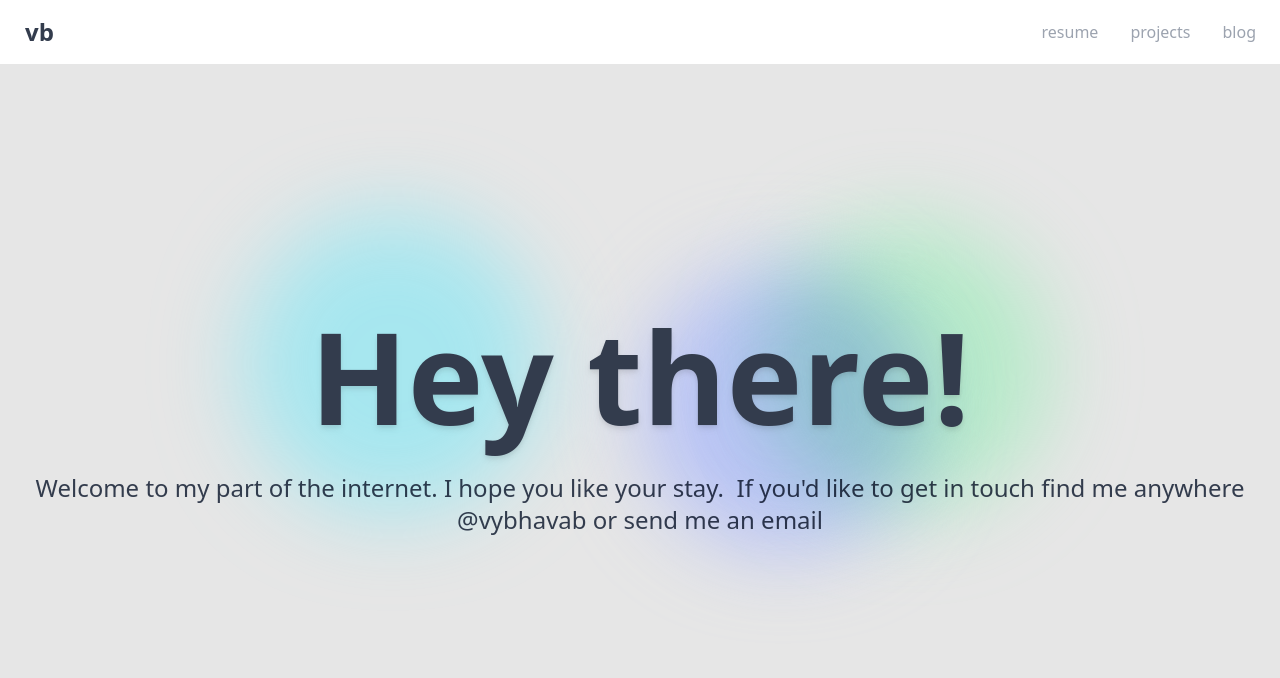
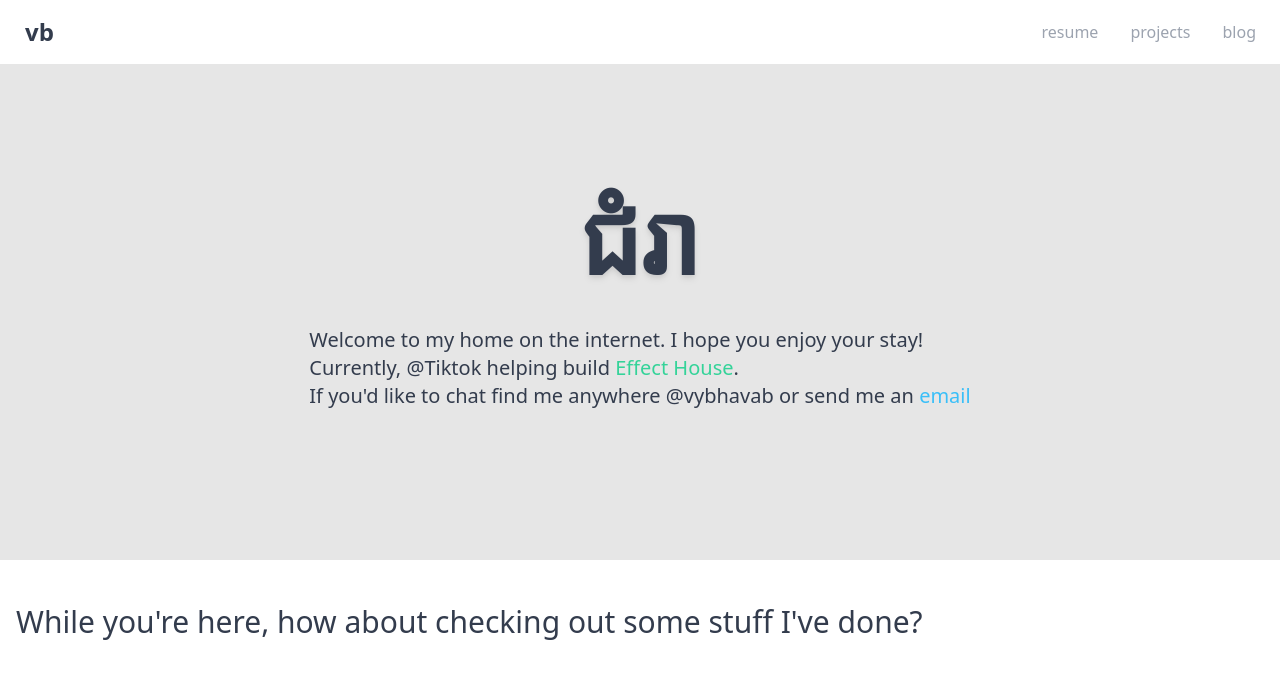
Before and after one commit to vybhavab/vybhavb-website, a Next.js app: page / in a window 1280 px wide. Shown: the top 678 px of the page. Built offline with nearby package versions, Linux system fonts and the light colour scheme.

Commit message:
feat(): Hello all over the world!

```diff
--- a/package.json
+++ b/package.json
@@ -17,7 +17,8 @@
         "framer-motion": "^4",
         "next": "^12.1.5",
         "react": "^17.0.2",
-        "react-dom": "^17.0.2"
+        "react-dom": "^17.0.2",
+        "typed.js": "^2.0.12"
     },
     "scripts": {
         "dev": "next dev",
--- a/src/components/Hero.tsx
+++ b/src/components/Hero.tsx
@@ -1,30 +1,67 @@
-import React from 'react';
+import React, { useEffect, useRef } from 'react';
+import Typed, { TypedOptions } from 'typed.js';
 
 interface HeroProps {
   heroTitle: string;
+  heroTitleList?: string[];
   heroContent: JSX.Element;
+  mobileHeroContent: JSX.Element;
 }
 
-const Hero = ({ heroTitle, heroContent }: HeroProps): JSX.Element => (
+const Hero = ({
+  heroTitle, heroTitleList, heroContent, mobileHeroContent,
+}: HeroProps): JSX.Element => {
+  const el = useRef<HTMLSpanElement | null>(null);
+  const typed = useRef<Typed | null>(null);
+
+  useEffect(() => {
+    const options:TypedOptions = {
+      strings: heroTitleList,
+      typeSpeed: 50,
+      backSpeed: 50,
+      showCursor: false,
+      smartBackspace: true,
+      shuffle: true,
+      loop: true,
+    };
+
+    // elRef refers to the <span> rendered below
+    if (el && el.current) {
+      typed.current = new Typed(el.current, options);
+    }
+
+    return () => {
+      // Make sure to destroy Typed instance during cleanup
+      // to prevent memory leaks
+      if (typed.current) { typed.current.destroy(); }
+    };
+  });
+
+  return (
     <div
       className="hero bg-base-200"
       style={{
-      height: 'calc(100vh - 64px)',
+        height: 'calc(70vh - 64px)',
       }}
     >
-    <div className="hero-content text-center">
-      <div className="max-w-full">
-        <div className="relative invisible lg:visible">
-          <div className="absolute -top-20 left-64 w-72 h-72 bg-cyan-300 rounded-full mix-blend-multiply filter blur-2xl opacity-50 animate-heroBlob" />
-          <div className="absolute -top-10 left-1/2 w-72 h-72 bg-indigo-300 rounded-full mix-blend-multiply filter blur-2xl opacity-70 animate-heroBlob animation-delay-5000" />
-          <div className="absolute -top-20 right-52 w-72 h-72 bg-green-300 rounded-full mix-blend-multiply filter blur-2xl opacity-50 animate-heroBlob animation-delay-3000" />
+      <div className="hero-content flex-col">
+        <div className="w-fit">
+          { (heroTitleList && heroTitleList.length > 0) ? <span className="font-extrabold p-2 text-4xl lg:text-8xl drop-shadow-md shadow-white text-center" ref={el} /> : <h1 className="font-extrabold p-2 text-4xl lg:text-8xl drop-shadow-md shadow-white text-center">{heroTitle}</h1>}
+        </div>
+        <div className="md:hidden">
+          { mobileHeroContent }
+        </div>
+        <div className="hidden md:block text-left">
+          {heroContent}
         </div>
 
-        <h1 className="font-extrabold p-2 text-5xl lg:text-9xl drop-shadow-md shadow-white">{heroTitle}</h1>
-        {heroContent}
-      </div>
       </div>
     </div>
   );
+};
+
+Hero.defaultProps = {
+  heroTitleList: [],
+};
 
 export default Hero;
--- a/src/pages/index.tsx
+++ b/src/pages/index.tsx
@@ -1,22 +1,97 @@
 import Hero from 'components/Hero';
 import Link from 'next/link';
 import React from 'react';
+
+const heroContent = (
+  <p className="py-6 text-xl">
+    Welcome to my home on the internet. I hope you enjoy your stay!
+    <br />
+    Currently,
+    {' '}
+    <Link href="https://www.tiktok.com">@Tiktok</Link>
+    {' '}
+    helping build
+    {' '}
+    <Link href="https://effecthouse.tiktok.com"><a href="https://effecthouse.tiktok.com" className="text-emerald-400">Effect House</a></Link>
+    .
+    <br />
+    If you&apos;d like to chat find me anywhere @vybhavab or send me an
+    {' '}
+    <Link href="mailto:vybhavab@gmail.com"><a href="mailto:vybhavab@gmail.com" className="text-info">email</a></Link>
+  </p>
+);
+
+const mobileHeroContent = (
+  <p className="py-6 text-md">
+    Welcome to my home on the internet. Currently I&apos;m working
+    {' '}
+    <Link href="https://www.tiktok.com">@Tiktok</Link>
+    {' '}
+    building out
+    {' '}
+    <Link href="https://effecthouse.tiktok.com"><a href="https://effecthouse.tiktok.com" className="text-emerald-400">Effect House</a></Link>
+    If you&apos;d like to get in touch find me anywhere @vybhavab or send me an
+    {' '}
+    <Link href="mailto:vybhavab@gmail.com">email </Link>
+  </p>
+);
 
 const Index = (): JSX.Element => (
   <div>
     <Hero
       heroTitle="Hey there!"
-      heroContent={(
-        <div>
-          <p className="py-6 text-lg lg:text-2xl">
-            Welcome to my part of the internet. I hope you like your stay.&nbsp;
-            If you&apos;d like to get in touch find me anywhere @vybhavab or send me an
-            {' '}
-            <Link href="mailto:vybhavab@gmail.com">email </Link>
-          </p>
-        </div>
-      )}
+      heroTitleList={
+        [
+          'Pershëndetje Botë',
+          'أهلاً بالعالم',
+          'Ahoj Světe!',
+          'Здравей, свят!',
+          'ជំរាបសួរ ពិភពលោក',
+          '你好世界',
+          'Hej, Verden!',
+          'Hallo, wereld!',
+          'Hello World!',
+          'Salut le Monde!',
+          'Hallo Welt!',
+          'Γεια σου κόσμε!',
+          'שלום עולם',
+          'नमस्ते दुनिया',
+          'Helló világ!',
+          'Halló heimur!',
+          'Ndewo Ụwa',
+          'Ciao Mondo!',
+          'こんにちは、 世界！',
+          'ಹಲೋ ವರ್ಲ್ಡ್',
+          '반갑다 세상아',
+          'Moien Welt!',
+          'Hallo verden!',
+          '!سلام دنیا',
+          'Witaj świecie!',
+          'Olá, mundo!',
+          'ਸਤਿ ਸ੍ਰੀ ਅਕਾਲ ਦੁਨਿਆ',
+          'Salut lume!',
+          'Ahoj, svet!',
+          '¡Hola mundo!',
+          'Hallå världen!',
+          'Kamusta mundo!',
+          'ஹலோ உலகம்',
+          'హలో వరల్డ్',
+          'હેલો વર્લ્ડ',
+          'สวัสดีโลก!',
+          'Merhaba Dünya!',
+          'Привiт, свiте!',
+          'ہیلو دنیا والو',
+          'Xin chào thế giới',
+        ]
+      }
+      heroContent={heroContent}
+      mobileHeroContent={mobileHeroContent}
     />
+    <div className="container mx-auto px-4">
+      <div>
+        <h1 className="text-xl md:text-3xl py-11">While you&apos;re here, how about checking out some stuff I&apos;ve done?</h1>
+      </div>
+    </div>
   </div>
 );
 
```
Also changed, not shown: 1 other file (tests, documents, lock files or other folders). Lines whose indentation alone changed are shown as unchanged.
